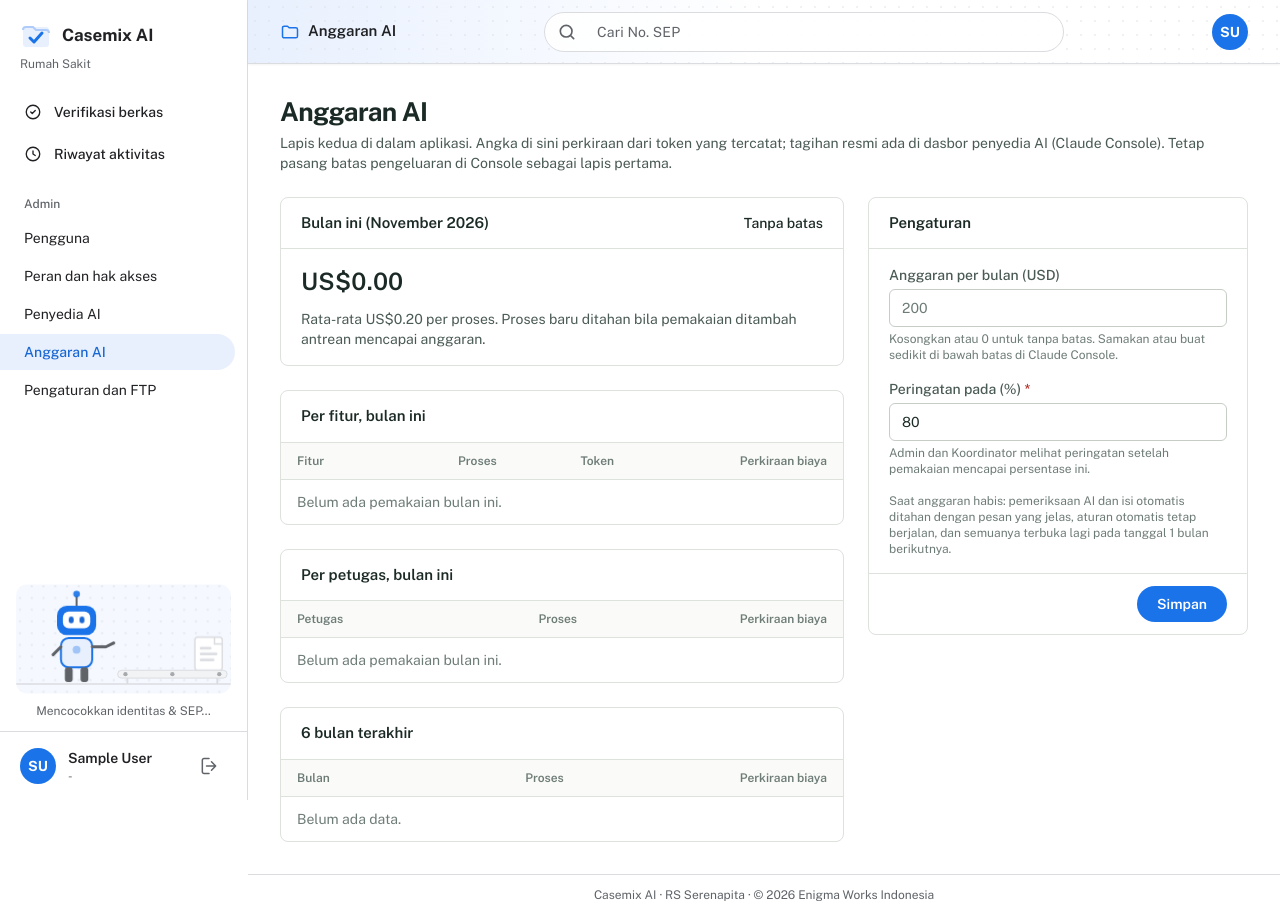
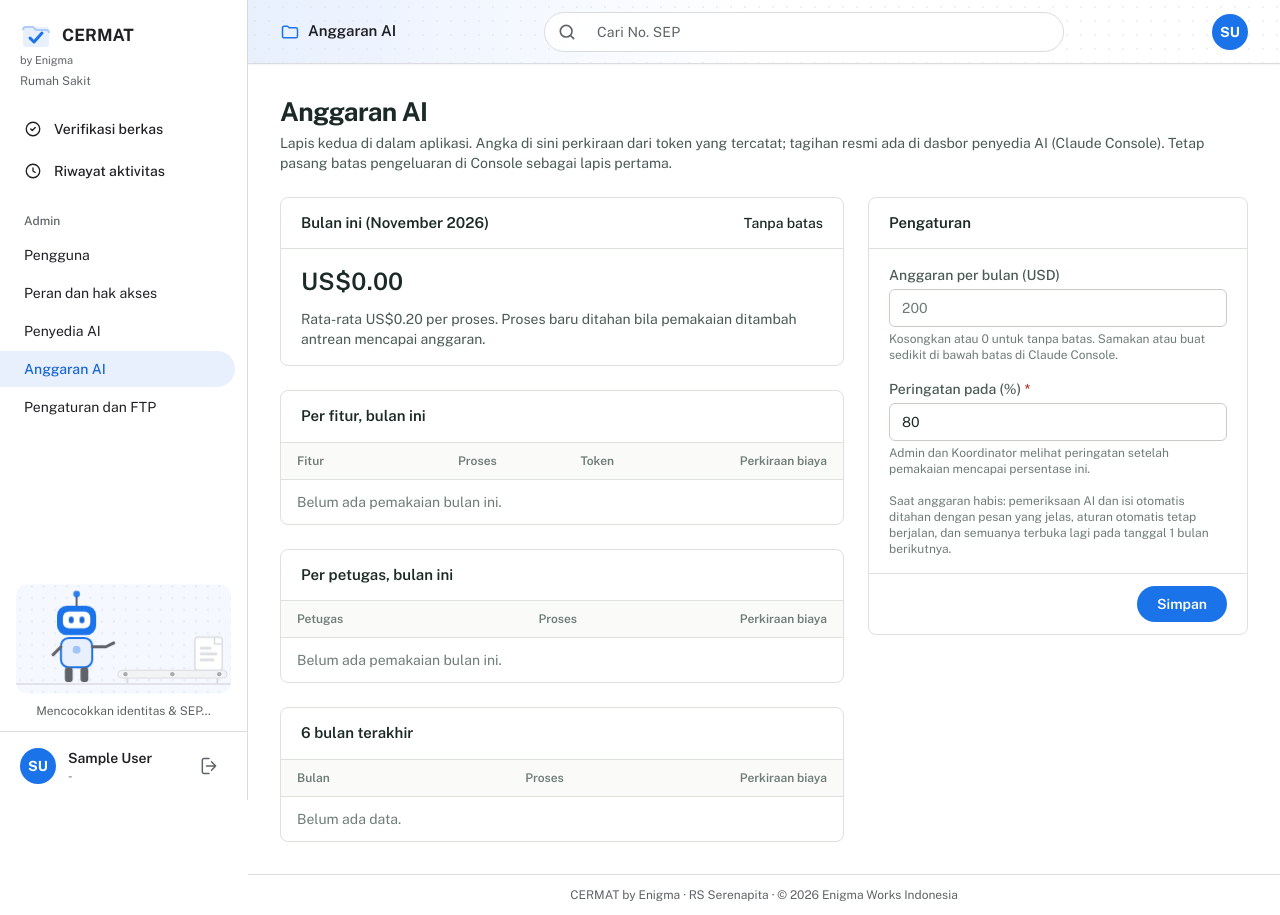
Before and after one commit to misterogan/casemix-ai, a Laravel app: page /admin/anggaran-ai in a window 1280 px wide. Run offline with Laravel 12, Linux system fonts and the light colour scheme; the visitor is signed in with stand-in values (Sample User, id 1); data that the repository does not hold is empty; style sheets or scripts are compiled from the project's sources; parts of the project's set-up code (start-up, migrations or seed data) failed here and were passed over.

Commit message:
Nama tampilan: CERMAT by Enigma
Co-Authored-By: Claude Opus 5.5 <noreply@anthropic.com>

```diff
--- a/config/casemix.php
+++ b/config/casemix.php
@@ -1,7 +1,7 @@
 <?php
 
 return [
-    'app_name' => env('CASEMIX_APP_NAME', 'Casemix AI'),
+    'app_name' => env('CASEMIX_APP_NAME', 'CERMAT'),
     'hospital_name' => env('CASEMIX_HOSPITAL_NAME', 'Rumah Sakit'),
 
     // Modul lama berkas klaim/impor/unggah; dimatikan karena verifikasi kini langsung dari FTP.
--- a/resources/views/layouts/app.blade.php
+++ b/resources/views/layouts/app.blade.php
@@ -43,6 +43,7 @@
                     </svg>
                     <span class="text-[17px] font-bold text-arang">{{ config('casemix.app_name') }}</span>
                 </span>
+                <span class="block text-[11px] text-abu">by Enigma</span>
                 <span class="mt-1 block text-xs text-abu">{{ config('casemix.hospital_name') }}</span>
             </a>
         </div>
@@ -179,7 +180,7 @@
             @endif
         </div>
         <footer class="mt-auto shrink-0 border-t border-garis-g px-5 py-3 text-center text-xs text-abu lg:px-8">
-            Casemix AI · RS Serenapita · © 2026 Enigma Works Indonesia
+            CERMAT by Enigma · RS Serenapita · © 2026 Enigma Works Indonesia
         </footer>
     </main>
 </div>
```
